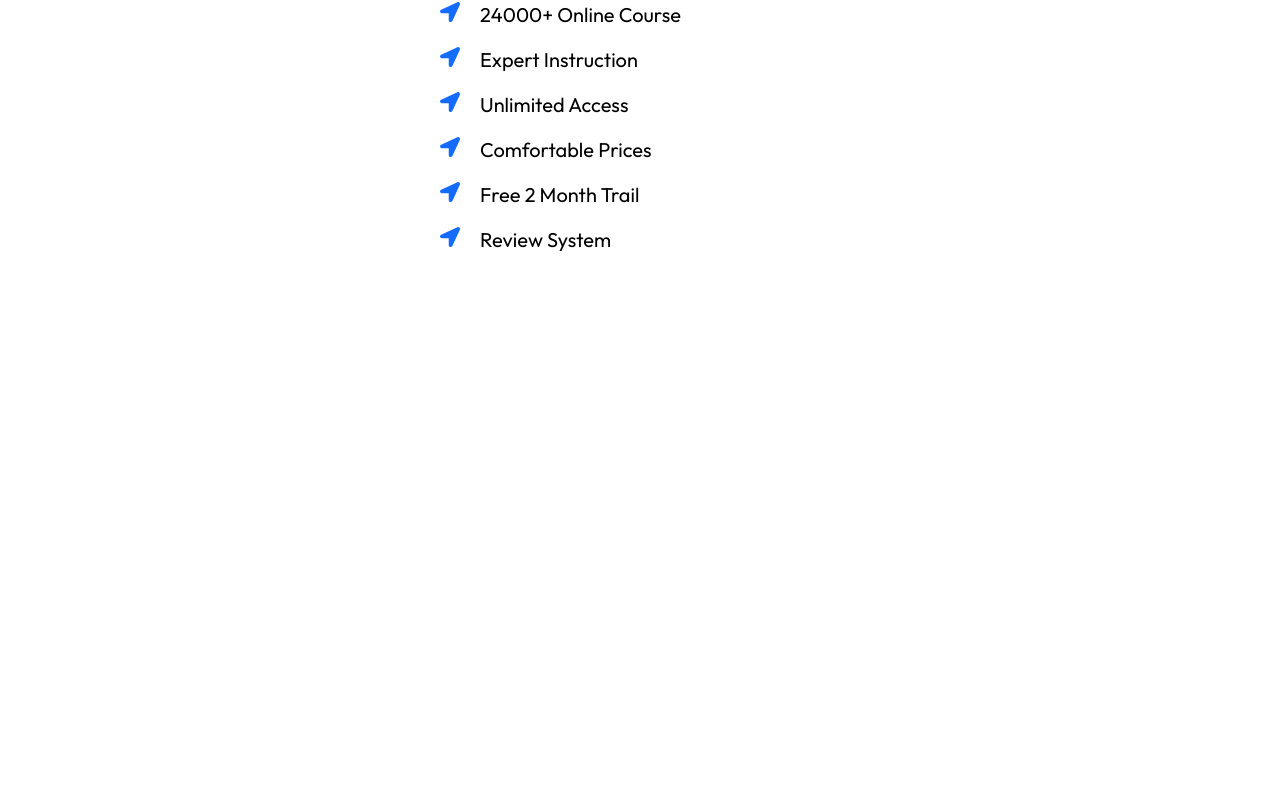
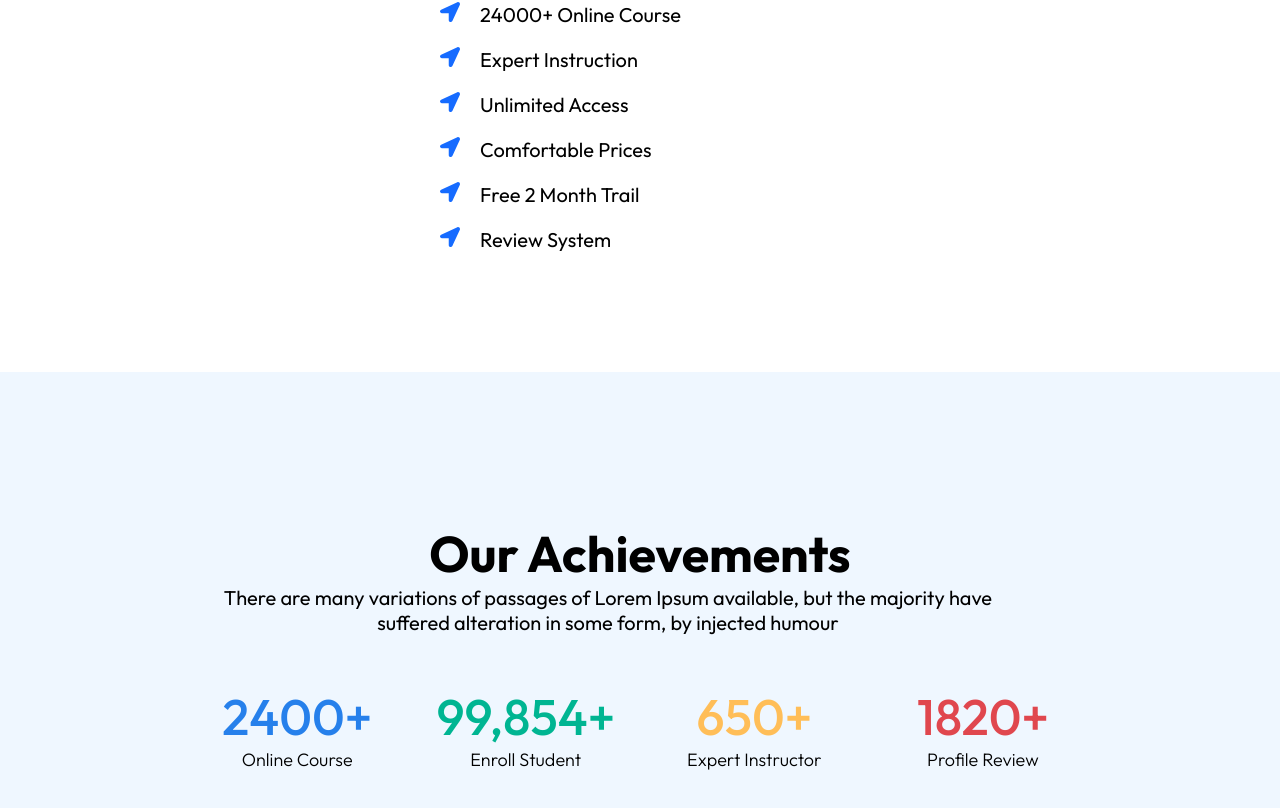
Before and after one commit to mdsajalali/pro-skill, a React (Vite) app: page / in a window 1280 px wide. Shown: the part 3059-3867 px from the top of the page. Before the commit the page ends 3431 px from the top, so only its background shows below. Built offline with nearby package versions, Linux system fonts and the light colour scheme.

Commit message:
achivement section added

```diff
--- /dev/null
+++ b/src/components/Achivement/Achivement.css
@@ -0,0 +1,80 @@
+#achivement {
+  background: #eff7ff;
+  min-height: 50rem;
+  display: flex;
+  align-items: center;
+  justify-content: center;
+}
+.achivement {
+  max-width: 1500px;
+  margin: auto;
+  text-align: center;
+}
+
+.achivement-heading {
+  margin: 5rem 0;
+}
+
+.achivement-heading h1 {
+  font-size: 5rem;
+  font-weight: 700;
+}
+.achivement-heading p {
+  font-size: 2rem;
+  max-width: 800px;
+}
+
+.achive {
+  display: grid;
+  grid-template-columns: repeat(4, 1fr);
+  gap: 50px;
+}
+
+.achive-length h2 {
+  font-size: 5rem;
+  font-weight: 500;
+}
+.achive-length p {
+  font-size: 1.8rem;
+  font-weight: 300;
+}
+
+.online-course {
+  color: #2680eb;
+}
+.enroll-student {
+  color: #00b592;
+}
+.expert-instructor {
+  color: #ffbe58;
+}
+.profile-review {
+  color: #e0474e;
+}
+
+@media screen and (max-width: 888px) {
+  .achive {
+    grid-template-columns: repeat(3, 1fr);
+    gap: 50px;
+  }
+}
+@media screen and (max-width: 670px) {
+  .achive {
+    grid-template-columns: repeat(2, 1fr);
+    gap: 50px;
+  }
+
+  .achivement-heading h1 {
+    font-size: 3rem;
+  }
+  .achivement-heading p {
+    font-size: 1.5rem;
+  }
+
+  .achive-length h2 {
+    font-size: 3rem;
+  }
+  .achive-length p {
+    font-size: 1.5rem;
+  }
+}
--- /dev/null
+++ b/src/components/Achivement/Achivement.jsx
@@ -0,0 +1,39 @@
+import React from "react";
+import "./Achivement.css";
+
+const Achivement = () => {
+  return (
+    <section id="achivement">
+      <div className="achivement">
+        <div className="achivement-heading">
+          <h1>Our Achievements</h1>
+          <p>
+            There are many variations of passages of Lorem Ipsum available, but
+            the majority have suffered alteration in some form, by injected
+            humour
+          </p>
+        </div>
+        <div className="achive">
+          <div className="achive-length">
+            <h2 className="online-course">2400+</h2>
+            <p>Online Course</p>
+          </div>
+          <div className="achive-length">
+            <h2 className="enroll-student">99,854+</h2>
+            <p>Enroll Student</p>
+          </div>
+          <div className="achive-length">
+            <h2 className="expert-instructor">650+</h2>
+            <p>Expert Instructor</p>
+          </div>
+          <div className="achive-length">
+            <h2 className="profile-review">1820+</h2>
+            <p>Profile Review</p>
+          </div>
+        </div>
+      </div>
+    </section>
+  );
+};
+
+export default Achivement;
--- a/src/components/Home/Home.jsx
+++ b/src/components/Home/Home.jsx
@@ -4,6 +4,7 @@ import Hero from "../Hero/Hero";
 import Course from "../Course/Course";
 import ReCourse from "../ReCourse/ReCourse";
 import About from "../About/About";
+import Achivement from "../Achivement/Achivement";
 
 const Home = () => {
   return (
@@ -13,6 +14,7 @@ const Home = () => {
       <Course />
       <ReCourse />
       <About />
+      <Achivement />
     </div>
   );
 };
```
